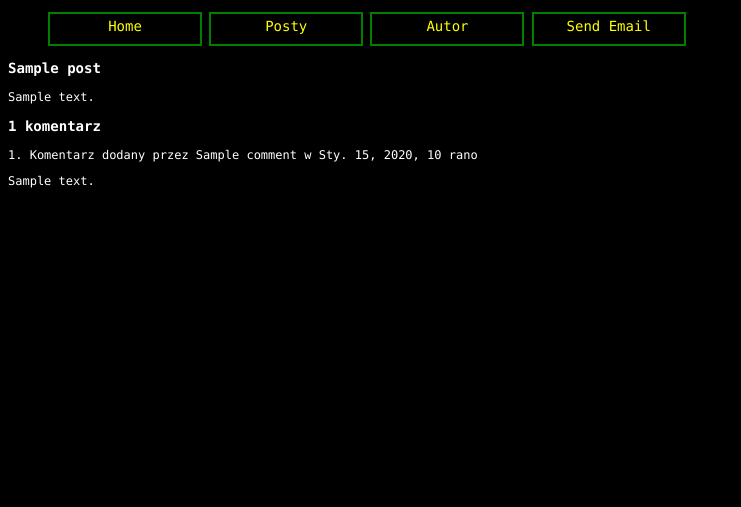
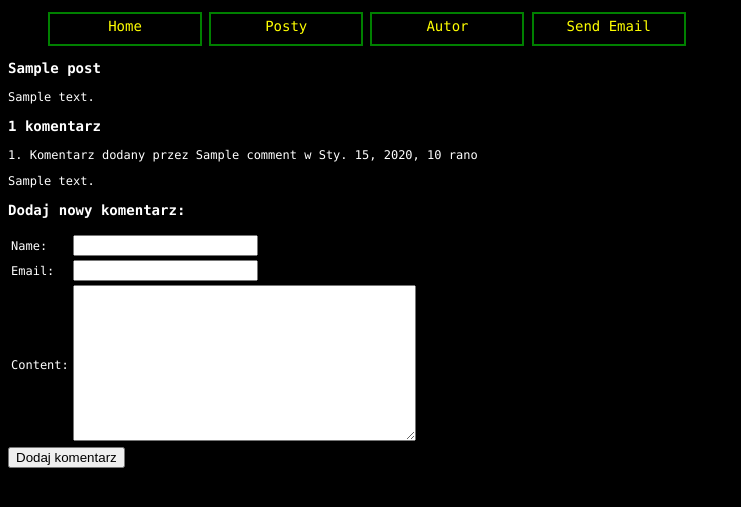
Before and after one commit to SlawekMaciejewski/Django_test, a Django app: a page that uses templates/news/post/detail.html in a window 1280 px wide. Shown: the top 507 px of the page, without its empty margins (0-741 px from the left). Run offline with Django 3.2, Linux system fonts and the light colour scheme; tables that the repository leaves empty hold one stand-in row (values such as "Sample post").

Commit message:
Add field comment in detail.html

```diff
--- a/templates/news/post/detail.html
+++ b/templates/news/post/detail.html
@@ -12,12 +12,16 @@
     <article>
         <p>
             {% with comments.count as no_of_comments %}
+                {% if no_of_comments >= 5 or no_of_comments == 0 %}
                     <h3>{{ no_of_comments }} komentarz{{ no_of_comments|pluralize:"y" }}</h3>
+                {% else %}
+                    <h3>{{ no_of_comments }} komentarz{{ no_of_comments|pluralize:"e" }}</h3>
+                {% endif %}
             {% endwith %}
         {% for comment in comments %}
             <p>
                 {{ forloop.counter }}. Komentarz dodany przez
-        {{ comment.name }} w {{ comment.created }}<br />
+                {{ comment.name }} w {{ comment.created }}<br/>
                 {{ comment.content|linebreaks }}
             </p>
         {% empty %}
@@ -26,4 +30,18 @@
 
         </p>
     </article>
+    <h3> Dodaj nowy komentarz:</h3>
+    <form action="." method="post">
+        <table>
+            {% for field in form %}
+                <tr>
+                    <td>{{ field.label_tag }}</td>
+                    <td>{{ field }}</td>
+                </tr>
+            {% endfor %}
+        </table>
+        {% csrf_token %}
+        <input type="submit" value="Dodaj komentarz"/>
+    </form>
+
 {% endblock %}
```
Lines whose indentation alone changed are shown as unchanged.
